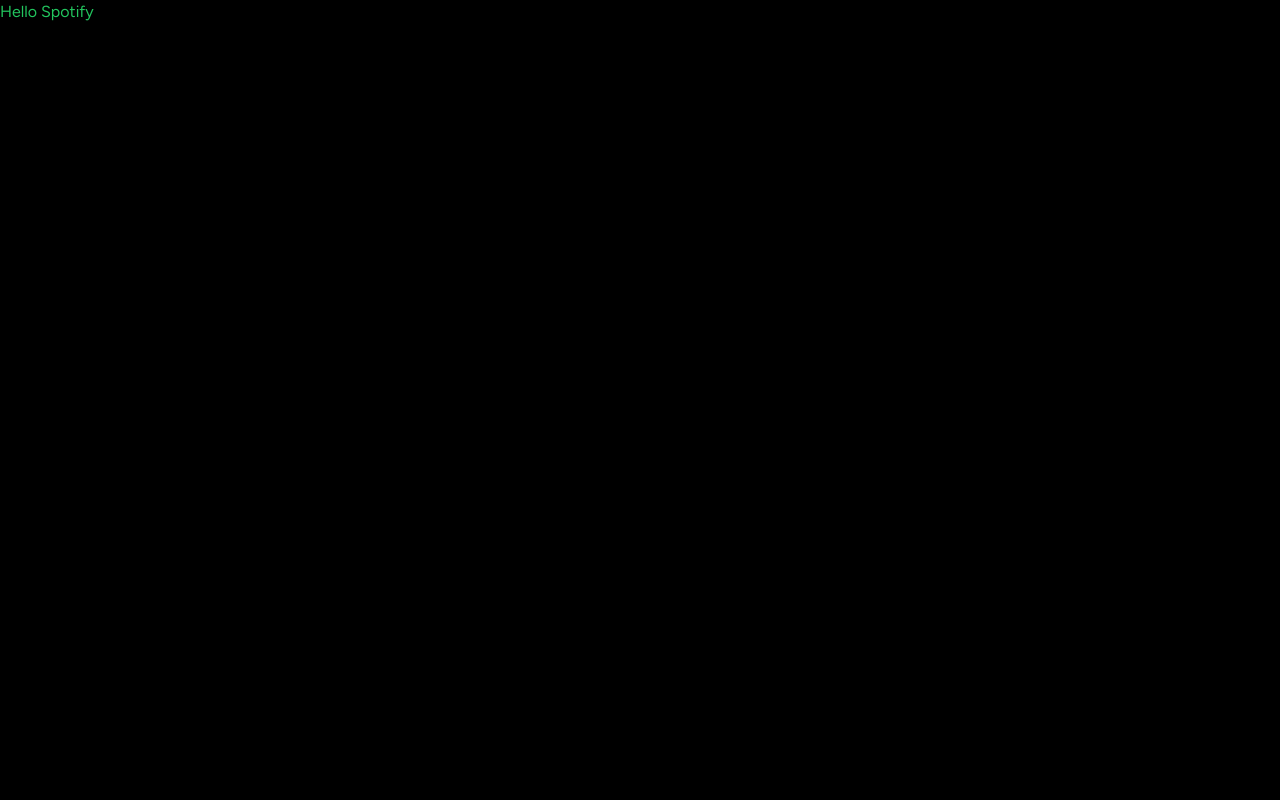
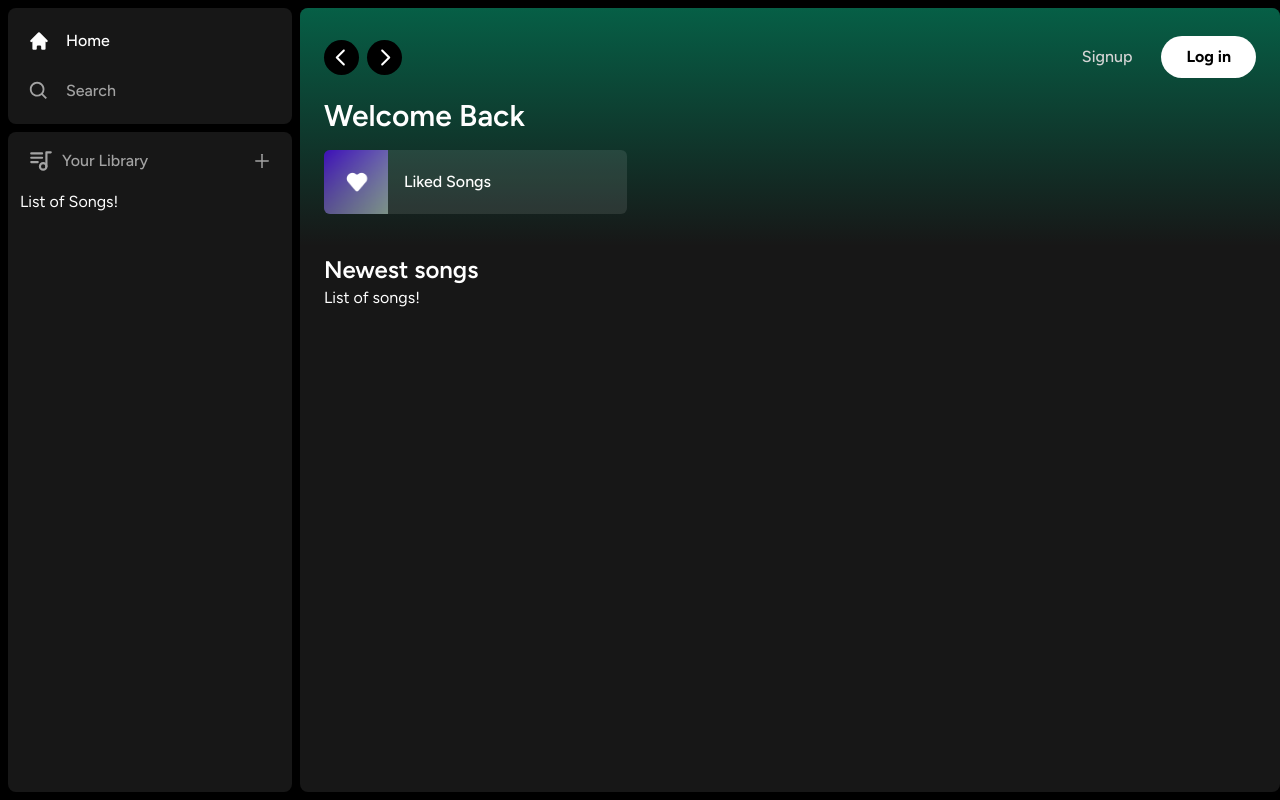
Before and after one commit to ibrahimdogruer/spotify-clone, a Next.js app: page / in a window 1280 px wide. Built offline with nearby package versions, Linux system fonts and the light colour scheme.

Commit message:
created layout

```diff
--- a/app/(site)/page.tsx
+++ b/app/(site)/page.tsx
@@ -1,5 +1,29 @@
+import Header from "@/components/Header";
+import ListItem from "@/components/ListItem";
+
 export default function Home() {
   return (
-    <div className="text-green-500">Hello Spotify</div>
-  )
+    <div className="bg-neutral-900 rounded-lg h-full w-full overflow-hidden overflow-y-auto">
+      <Header>
+        <div className="mb-2">
+          <h1 className="text-white text-3xl font-semibold">Welcome Back</h1>
+
+          <div className="grid grid-cols-1 sm:grid-cols-2 xl:grid-cols-3 2xl:grid-cols-4 gap-3 mt-4">
+            <ListItem
+              image="/images/liked.png"
+              name="Liked Songs"
+              href="liked"
+            />
+          </div>
+        </div>
+      </Header>
+
+      <div className="mt-2 mb-7 px-6">
+        <div className="flex justify-between items-center">
+          <h1 className="text-white text-2xl font-semibold">Newest songs</h1>
+        </div>
+        <div>List of songs!</div>
+      </div>
+    </div>
+  );
 }
--- a/app/layout.tsx
+++ b/app/layout.tsx
@@ -1,21 +1,24 @@
-import './globals.css'
-import { Figtree } from 'next/font/google'
+import Sidebar from "@/components/Sidebar";
+import "./globals.css";
+import { Figtree } from "next/font/google";
 
-const font = Figtree({ subsets: ['latin'] })
+const font = Figtree({ subsets: ["latin"] });
 
 export const metadata = {
-  title: 'Spotify Clone',
-  description: 'Listen to music!',
-}
+  title: "Spotify Clone",
+  description: "Listen to music!",
+};
 
 export default function RootLayout({
   children,
 }: {
-  children: React.ReactNode
+  children: React.ReactNode;
 }) {
   return (
     <html lang="en">
-      <body className={font.className}>{children}</body>
+      <body className={font.className}>
+        <Sidebar>{children}</Sidebar>
+      </body>
     </html>
-  )
+  );
 }
--- /dev/null
+++ b/components/Box.tsx
@@ -0,0 +1,24 @@
+import { twMerge } from "tailwind-merge";
+
+interface BoxProps {
+  children: React.ReactNode;
+  className?: string;
+}
+
+const Box: React.FC<BoxProps> = ({ children, className }) => {
+  return (
+    <div
+      className={twMerge(
+        `bg-neutral-900
+        rounded-lg
+        h-fit
+        w-full`,
+        className
+      )}
+    >
+      {children}
+    </div>
+  );
+};
+
+export default Box;
--- /dev/null
+++ b/components/Button.tsx
@@ -0,0 +1,27 @@
+import { forwardRef } from "react";
+import { twMerge } from "tailwind-merge";
+
+interface ButtonProps extends React.ButtonHTMLAttributes<HTMLButtonElement> {}
+
+const Button = forwardRef<HTMLButtonElement, ButtonProps>(
+  ({ className, children, disabled, type = "button", ...props }, ref) => {
+    return (
+      <button
+        type={type}
+        className={twMerge(
+          `w-full rounded-full bg-green-500 border border-transparent px-3 py-3 disabled:cursor-not-allowed disabled:opacity-75 text-black font-bold hover:opacity-75 transition`,
+          className
+        )}
+        disabled={disabled}
+        ref={ref}
+        {...props}
+      >
+        {children}
+      </button>
+    );
+  }
+);
+
+Button.displayName = "Button";
+
+export default Button;
--- /dev/null
+++ b/components/Header.tsx
@@ -0,0 +1,75 @@
+"use client";
+
+import { useRouter } from "next/navigation";
+import { twMerge } from "tailwind-merge";
+import { RxCaretLeft, RxCaretRight } from "react-icons/rx";
+import { HiHome } from "react-icons/hi";
+import { BiSearch } from "react-icons/bi";
+import Button from "./Button";
+
+interface HeaderProps {
+  children: React.ReactNode;
+  className?: string;
+}
+
+const Header: React.FC<HeaderProps> = ({ children, className }) => {
+  const router = useRouter();
+
+  const handleLogout = () => {
+    // handle logiut in the future
+  };
+
+  return (
+    <div
+      className={twMerge(
+        `h-fit bg-gradient-to-b from-emerald-800 p-6`,
+        className
+      )}
+    >
+      <div className="w-full mb-4 flex items-center justify-between">
+        <div className="hidden md:flex gap-x-2 items-center">
+          <button
+            onClick={() => router.back()}
+            className="rounded-full bg-black flex items-center justify-center hover:opacity-75 transition"
+          >
+            <RxCaretLeft size={35} className="text-white" />
+          </button>
+          <button
+            onClick={() => router.forward()}
+            className="rounded-full bg-black flex items-center justify-center hover:opacity-75 transition"
+          >
+            <RxCaretRight size={35} className="text-white" />
+          </button>
+        </div>
+        <div className="flex md:hidden gap-x-2 items-center">
+          <button className="rounded-full p-2 bg-white flex items-center justify-center hover:opacity-75 transition">
+            <HiHome size={20} className="text-black" />
+          </button>
+          <button className="rounded-full p-2 bg-white flex items-center justify-center hover:opacity-75 transition">
+            <BiSearch size={20} className="text-black" />
+          </button>
+        </div>
+        <div className="flex justify-between items-center gap-x-4">
+          <>
+            <div>
+              <Button
+                onClick={() => {}}
+                className="bg-transparent text-neutral-300 font-medium"
+              >
+                Signup
+              </Button>
+            </div>
+            <div>
+              <Button onClick={() => {}} className="bg-white px-6 py-2">
+                Log in
+              </Button>
+            </div>
+          </>
+        </div>
+      </div>
+      {children}
+    </div>
+  );
+};
+
+export default Header;
--- /dev/null
+++ b/components/Library.tsx
@@ -0,0 +1,30 @@
+import { TbPlaylist } from "react-icons/tb";
+import { AiOutlinePlus } from "react-icons/ai";
+
+const Library = () => {
+  const onClick = () => {
+    // Handle upload later
+  };
+
+  return (
+    <div className="flex flex-col">
+      <div className="flex items-center justify-between px-5 pt-4">
+        <div className="inline-flex items-center gap-x-2">
+          <TbPlaylist size={26} className="text-neutral-400" />
+          <p className="text-neutral-400 font-medium text-md">Your Library</p>
+        </div>
+        <AiOutlinePlus
+          onClick={onClick}
+          size={20}
+          className="text-neutral-400 cursor-pointer hover:text-white transition"
+        />
+      </div>
+
+      <div className="flex flex-col gap-y-2 mt-4 px-3">
+        List of Songs!
+      </div>
+    </div>
+  );
+};
+
+export default Library;
--- /dev/null
+++ b/components/ListItem.tsx
@@ -0,0 +1,37 @@
+"use client";
+
+import Image from "next/image";
+import { useRouter } from "next/navigation";
+import { FaPlay } from "react-icons/fa";
+
+interface ListItemProps {
+  image: string;
+  name: string;
+  href: string;
+}
+
+const ListItem: React.FC<ListItemProps> = ({ image, name, href }) => {
+  const router = useRouter();
+
+  const onClick = () => {
+    // Add authentication before push
+    router.push(href);
+  };
+
+  return (
+    <button
+      onClick={onClick}
+      className="relative group flex items-center rounded-md overflow-hidden gap-x-4 bg-neutral-100/10 hover:bg-neutral-100/20 transition pr-4"
+    >
+      <div className="relative min-h-[64px] min-w-[64px]">
+        <Image className="object-cover" src={image} fill alt="image" />
+      </div>
+      <p className="font-medium truncate py-5">{name}</p>
+      <div className="absolute transition opacity-0 rounded-full flex items-center justify-center bg-green-500 p-4 drop-shadow-md right-5 group-hover:opacity-100 hover:scale-110">
+        <FaPlay className="text-black" />
+      </div>
+    </button>
+  );
+};
+
+export default ListItem;
--- /dev/null
+++ b/components/Sidebar.tsx
@@ -0,0 +1,56 @@
+"use client";
+
+import { usePathname } from "next/navigation";
+import { useMemo } from "react";
+import { HiHome } from "react-icons/hi";
+import { BiSearch } from "react-icons/bi";
+import Box from "./Box";
+import SidebarItem from "./SidebarItem";
+import Library from "./Library";
+
+interface SidebarProps {
+  children: React.ReactNode;
+}
+
+const Sidebar: React.FC<SidebarProps> = ({ children }) => {
+  const pathname = usePathname();
+
+  const routes = useMemo(
+    () => [
+      {
+        icon: HiHome,
+        label: "Home",
+        active: pathname !== "/search",
+        href: "/",
+      },
+      {
+        icon: BiSearch,
+        label: "Search",
+        active: pathname === "/search",
+        href: "/search",
+      },
+    ],
+    []
+  );
+
+  return (
+    <div className="flex h-full">
+      <div className="hidden md:flex flex-col gap-y-2 bg-black h-full w-[300px] p-2">
+        <Box>
+          <div className="flex flex-col gap-y-4 px-5 py-4">
+            {routes.map((item) => (
+              <SidebarItem key={item.label} {...item} />
+            ))}
+          </div>
+        </Box>
+        <Box className="overflow-y-auto h-full">
+          <Library />
+        </Box>
+      </div>
+
+      <main className="h-full flex-1 overflow-y-auto py-2">{children}</main>
+    </div>
+  );
+};
+
+export default Sidebar;
--- /dev/null
+++ b/components/SidebarItem.tsx
@@ -0,0 +1,32 @@
+import Link from "next/link";
+import { IconType } from "react-icons";
+import { twMerge } from "tailwind-merge";
+
+interface SidebarItemProps {
+  icon: IconType;
+  label: string;
+  active?: boolean;
+  href: string;
+}
+
+const SidebarItem: React.FC<SidebarItemProps> = ({
+  icon: Icon,
+  label,
+  active,
+  href,
+}) => {
+  return (
+    <Link
+      href={href}
+      className={twMerge(
+        `flex flex-row h-auto items-center w-full gap-x-4 text-md- font-medium cursor-pointer hover:text-white transition text-neutral-400 py-1`,
+        active && "text-white"
+      )}
+    >
+      <Icon size={26} />
+      <p className="truncate w-full">{label}</p>
+    </Link>
+  );
+};
+
+export default SidebarItem;
--- a/package.json
+++ b/package.json
@@ -19,6 +19,8 @@
     "postcss": "8.4.24",
     "react": "18.2.0",
     "react-dom": "18.2.0",
+    "react-icons": "^4.10.1",
+    "tailwind-merge": "^1.13.2",
     "tailwindcss": "3.3.2",
     "typescript": "5.1.3"
   }
```
Also changed, not shown: public/images/liked.png (added), 1 other file (tests, documents, lock files or other folders).
